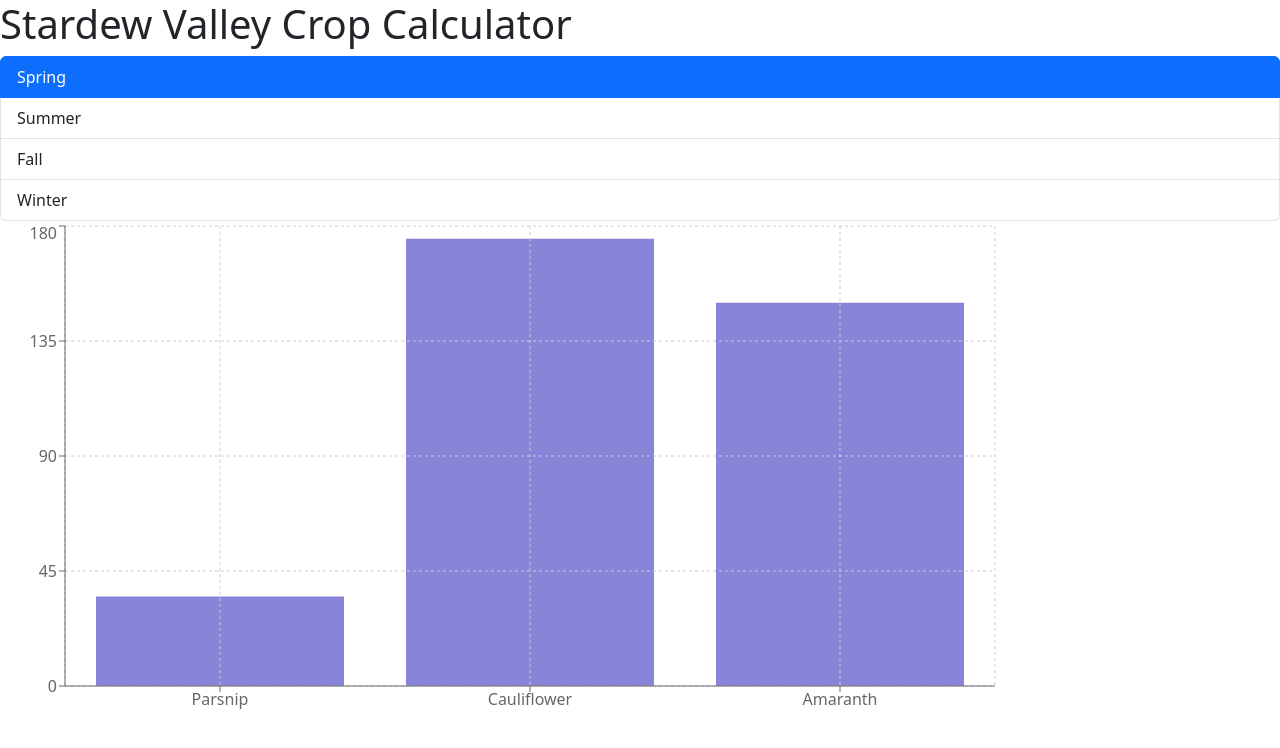
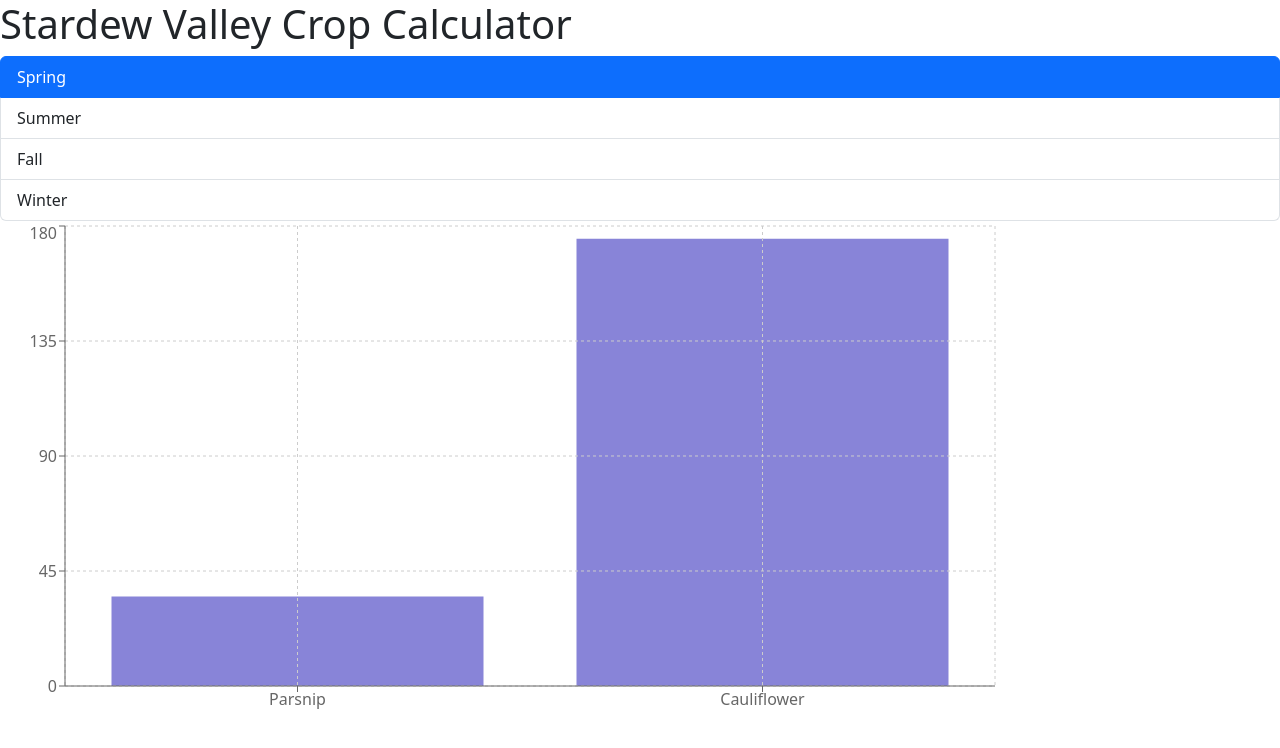
Before and after one commit to hakshi/StardewCrops, a React (Vite) app: page / in a window 1280 px wide. Shown: the top 748 px of the page. Built offline with nearby package versions, Linux system fonts and the light colour scheme.

Commit message:
Added state to components. Season picker works.

```diff
--- a/src/assets/CropsTest.ts
+++ b/src/assets/CropsTest.ts
@@ -1,11 +1,19 @@
 // Test file with smaller sample size for debugging purposes.
 // Follows the same format as the larger file.
 
-let cropsTest = [
+interface Crop {
+    name: string;
+    baseSell: number;
+    url: string;
+    img: string;
+    season: string;
+}
+
+
+let cropsTest: Crop[] = [
     {
         name: "Parsnip",
         baseSell: 35,
-        parsnipColor: "hsl(294, 70%, 50%)",
         url: "http://stardewvalleywiki.com/Parsnip",
         img: "parsnip.png",
         season: "spring"
@@ -23,7 +31,23 @@
         url: "http://stardewvalleywiki.com/Amaranth",
         img: "amaranth.png",
         season: "summer"
-    }
+    },
 ];
 
-export default cropsTest;
+interface SeasonMap {
+    [season: string]: Crop[];
+}
+
+// Generate a map of crops by season
+const cropsBySeason = cropsTest.reduce<SeasonMap>((acc, crop) => {
+    if (!acc[crop.season]) {
+        acc[crop.season] = [];
+    }
+    acc[crop.season].push(crop);
+    return acc;
+}, {});
+
+const crops2DArray = Object.values(cropsBySeason);
+
+
+export default crops2DArray;
--- a/src/components/Calculator.tsx
+++ b/src/components/Calculator.tsx
@@ -1,11 +1,23 @@
-import SeasonPickerTest from "./SeasonPickerNew";
+import SeasonPickerTest from "./SeasonPicker";
 import CropsChart from "./CropsChart";
+import { useState } from "react";
 
 const Calculator = () => {
+  // State for the selected season in the parent component.
+  const [selectedSeason, setSelectedSeason] = useState(0);
+
+  // Function to handle updates from the child component
+  const handleSeasonChange = (index: number) => {
+    setSelectedSeason(index);
+  };
+
   return (
     <>
-      <SeasonPickerTest />
-      <CropsChart />
+      <SeasonPickerTest
+        defaultSeason={selectedSeason}
+        onSeasonChange={handleSeasonChange}
+      />
+      <CropsChart selectedSeason={selectedSeason} />
     </>
   );
 };
--- a/src/components/CropsChart.tsx
+++ b/src/components/CropsChart.tsx
@@ -1,9 +1,15 @@
-import cropsTest from "../assets/CropsTest";
+import crops2DArray from "../assets/CropsTest";
 import { BarChart, Bar, XAxis, YAxis, Tooltip, CartesianGrid } from "recharts";
 
-function CropsChart() {
+interface Props {
+  selectedSeason: number;
+}
+
+function CropsChart({ selectedSeason }: Props) {
+  const dataForCurrentSeason = crops2DArray[selectedSeason];
+
   return (
-    <BarChart width={1000} height={500} data={cropsTest}>
+    <BarChart width={1000} height={500} data={dataForCurrentSeason}>
       <Bar dataKey="baseSell" fill="#8884d8" />
       <CartesianGrid strokeDasharray="3 3" />
       <XAxis dataKey="name" />
--- a/src/components/SeasonPickerNew.tsx
+++ b/src/components/SeasonPicker.tsx
@@ -1,8 +1,18 @@
 import { useState } from "react";
 
-function SeasonPickerTest() {
+interface Props {
+  defaultSeason: number;
+  onSeasonChange: (index: number) => void;
+}
+
+function SeasonPickerTest({ defaultSeason, onSeasonChange }: Props) {
   let seasonsList = ["Spring", "Summer", "Fall", "Winter"];
-  const [selectedSeason, setSelectedSeason] = useState(0);
+  const [selectedSeason, setSelectedSeason] = useState(defaultSeason);
+
+  const handleItemClick = (index: number) => {
+    setSelectedSeason(index);
+    onSeasonChange(index);
+  };
 
   return (
     <div id="container">
@@ -16,7 +26,8 @@
             }
             key={season}
             onClick={() => {
-              setSelectedSeason(index);
+              handleItemClick(index);
+              console.log(index);
             }}
           >
             {season}
```
Also changed, not shown: src/components/SeasonPickerOld.tsx (deleted, +0 -13 lines).
